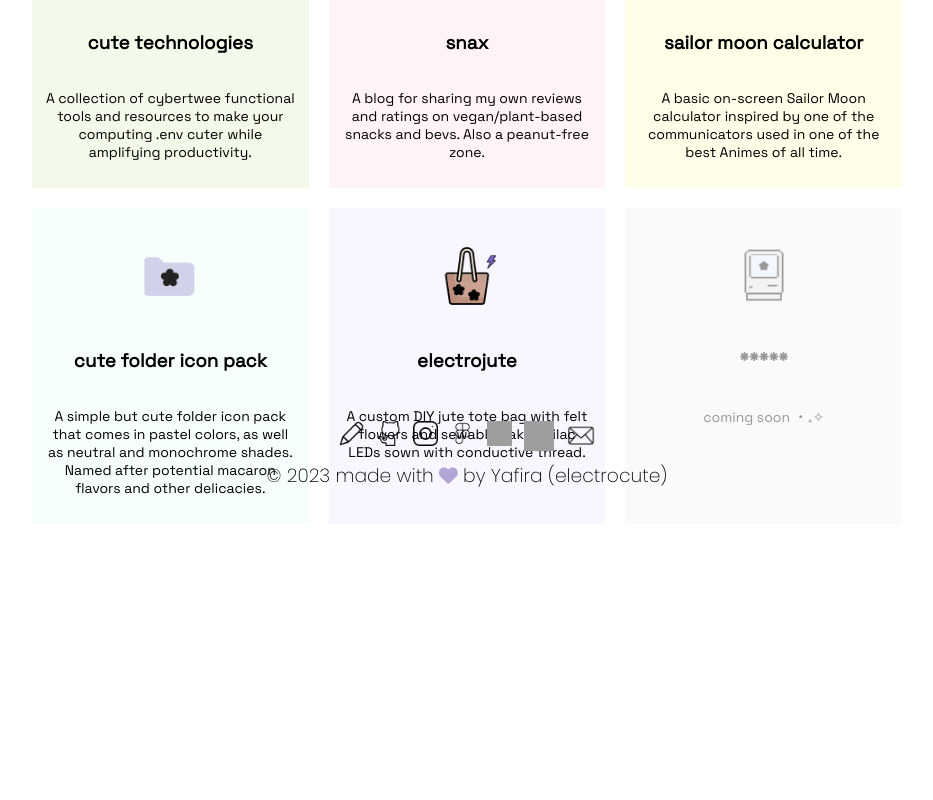
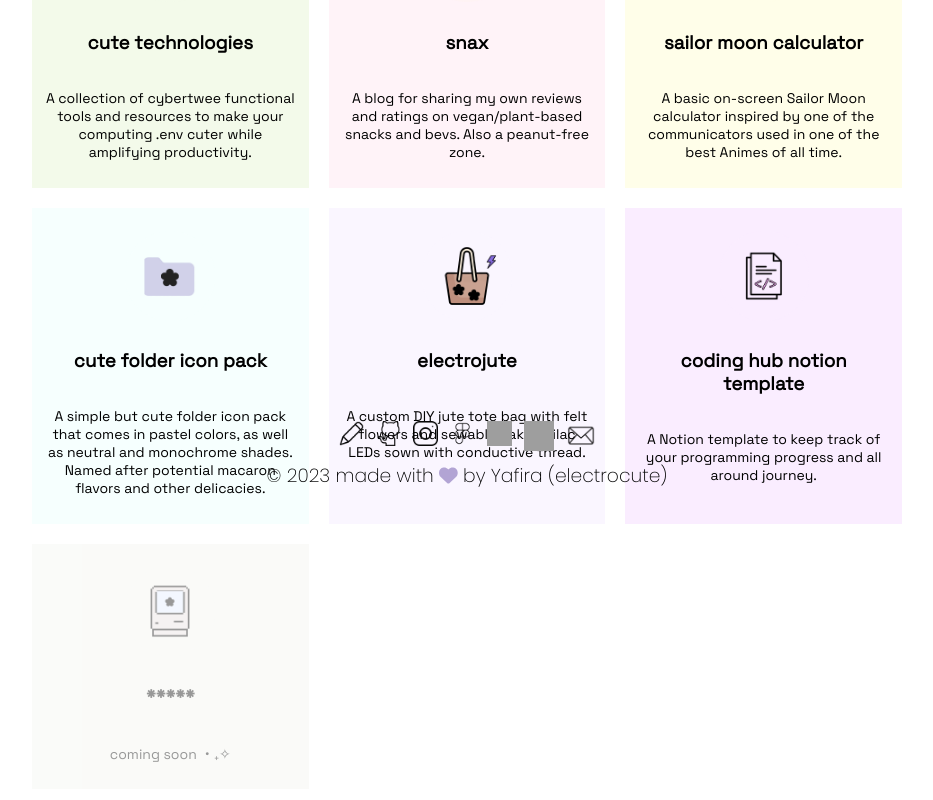
Before and after one commit to yafira/electrocute, a Next.js app: page / in a window 1280 px wide. Shown: the part 284-1084 px from the top of the page, without its empty margins (173-1106 px from the left). Before the commit the page ends 826 px from the top, so only its background shows below. Built offline with nearby package versions, Linux system fonts and the light colour scheme; grey boxes are pictures that could not be loaded; a web font is replaced by a local one.

Commit message:
added new porject, a notion tmeplate

```diff
--- a/src/components/Container.js
+++ b/src/components/Container.js
@@ -3,7 +3,8 @@
 import Logo3 from '../assets/calc.png'
 import Logo4 from '../assets/cutefolder.png'
 import Logo5 from '../assets/bag.png'
-import Logo6 from '../assets/iclay.png'
+import Logo6 from '../assets/chub.png'
+import Logo7 from '../assets/iclay.png'
 import Image from 'next/image'
 import styles from '../styles/Home.module.css'
 import Link from 'next/link'
@@ -73,6 +74,15 @@
 
 				<Link href='/' className={styles.projectCard6}>
 					<Image className={styles.logo} src={Logo6} alt='project 6' />
+					<h3>coding hub notion template</h3>
+					<p>
+						A Notion template to keep track of your programming progress and all
+						around journey.
+					</p>
+				</Link>
+
+				<Link href='/' className={styles.projectCard7}>
+					<Image className={styles.logo} src={Logo7} alt='project 7' />
 					<h3>*****</h3>
 					<p>coming soon ・₊✧</p>
 				</Link>
--- a/src/styles/Home.module.css
+++ b/src/styles/Home.module.css
@@ -62,7 +62,8 @@
 .projectCard3,
 .projectCard4,
 .projectCard5,
-.projectCard6 {
+.projectCard6,
+.projectCard7 {
 	padding: 10px;
 	text-align: center;
 	border: transparent 3px solid;
@@ -73,7 +74,8 @@
 .projectCard3 img,
 .projectCard4 img,
 .projectCard5 img,
-.projectCard6 img {
+.projectCard6 img,
+.projectCard7 img {
 	max-width: 100%;
 	height: 90px;
 	width: 90px;
@@ -128,6 +130,15 @@
 }
 
 .projectCard6 {
+	background-color: #faedff;
+}
+
+.projectCard6:hover {
+	background-color: #f8e5ff;
+	border-color: #edc5fc;
+}
+
+.projectCard7 {
 	opacity: 40%;
 	background-color: #f3f4ef;
 	border: transparent 2px solid;
```
Also changed, not shown: src/assets/chub.png (added).
